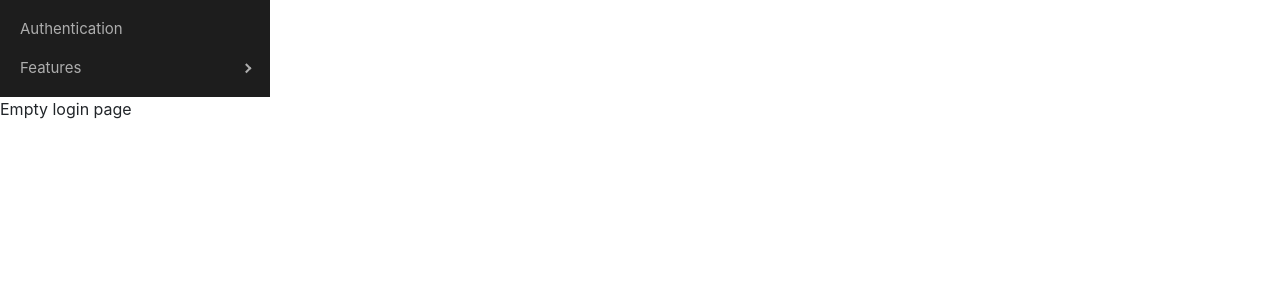
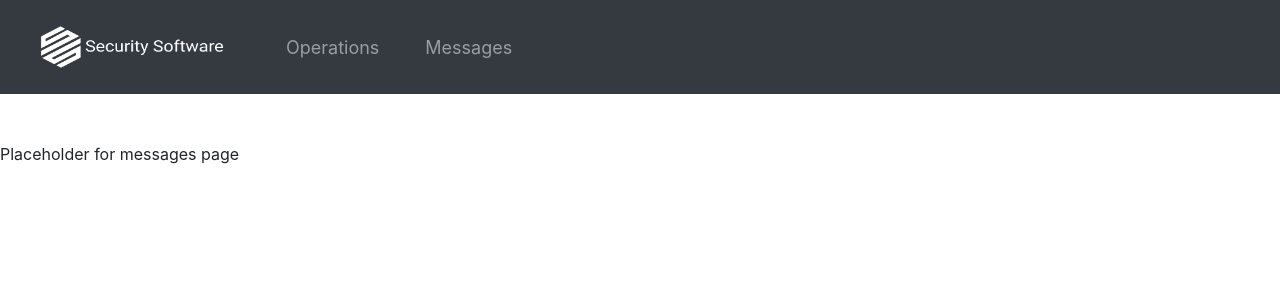
Before and after one commit to AndreMoutas/SSIN, a React (Create React App) app in the folder client_interface/: page /messages in a window 1280 px wide. Shown: the top 300 px of the page. Built offline with nearby package versions, Linux system fonts and the light colour scheme.

Commit message:
Replaced side navigation bar with top bar

```diff
--- a/client_interface/src/App.js
+++ b/client_interface/src/App.js
@@ -5,8 +5,9 @@ import "./App.css";
 import 'bootstrap/dist/css/bootstrap.min.css';
 import Operations from "./components/Operations";
 import {BrowserRouter as Router, Switch, Route } from 'react-router-dom'
-import SideBar from "./components/SideBar";
 import Login from "./components/Login";
+import Messages from "./components/Messages";
+import TopBar from "./components/TopBar";
 
 class App extends Component {
     constructor(props) {
@@ -16,9 +17,10 @@ class App extends Component {
     render() {
         return (
             <Router>
-                <SideBar/>
+                <TopBar/>
                 <Switch>
                     <Route path="/operations" component={Operations}/>
+                    <Route path="/messages" component={Messages}/>
                     <Route path="/" component={Login}/>
                 </Switch>
             </Router>
--- /dev/null
+++ b/client_interface/src/components/Messages.js
@@ -0,0 +1,9 @@
+import React from "react";
+
+function Messages() {
+    return (
+        "Placeholder for messages page"
+    );
+}
+
+export default Messages;
--- a/client_interface/src/components/Operations.js
+++ b/client_interface/src/components/Operations.js
@@ -67,7 +67,6 @@ class Operations extends Component {
     render() {
         return (
             <div className="App" style={styles.div}>
-                <img src={logo} alt="Logo" style={{height: '100px'}}/>;
                 <Row style={styles.row}>
                     <Form>
                         <Form.Group controlId="number">
--- a/client_interface/src/components/SideBar.js
+++ /dev/null
@@ -1,20 +0,0 @@
-import React from "react";
-import { ProSidebar, Menu, MenuItem, SubMenu } from 'react-pro-sidebar';
-import { Link } from 'react-router-dom'
-import 'react-pro-sidebar/dist/css/styles.css';
-
-function SideBar() {
-    return (
-        <ProSidebar>
-            <Menu iconShape="square">
-                <MenuItem ><Link to="/">Authentication</Link></MenuItem>
-                <SubMenu title="Features" >
-                    <MenuItem><Link to="/operations">Operations</Link></MenuItem>
-                    <MenuItem>Messages</MenuItem>
-                </SubMenu>
-            </Menu>
-        </ProSidebar>
-    );
-}
-
-export default SideBar;
--- /dev/null
+++ b/client_interface/src/components/TopBar.js
@@ -0,0 +1,29 @@
+import React from "react";
+import { ProSidebar, Menu, MenuItem, SubMenu } from 'react-pro-sidebar';
+import { Link } from 'react-router-dom'
+import 'react-pro-sidebar/dist/css/styles.css';
+import { Button, Form, Navbar, Nav, FormControl } from 'react-bootstrap';
+import logo from '../images/logo.png';
+
+
+function TopBar() {
+    return (
+        <Navbar bg="dark" variant="dark" className="mb-5">
+            <Nav.Link href="/"><img src={logo} alt="Logo" style={{height: '62px', width: '200px'}}/></Nav.Link>
+            <Nav className="mr-auto">
+            <Nav.Link href="operations" style={styles.navOption}>Operations</Nav.Link>
+            <Nav.Link href="messages" style={styles.navOption}>Messages</Nav.Link>
+            </Nav>
+        </Navbar>
+    );
+}
+
+const styles = {
+    navOption: {
+        marginLeft: '30px',
+        fontSize: '18px',
+
+    }
+}
+
+export default TopBar;
```
